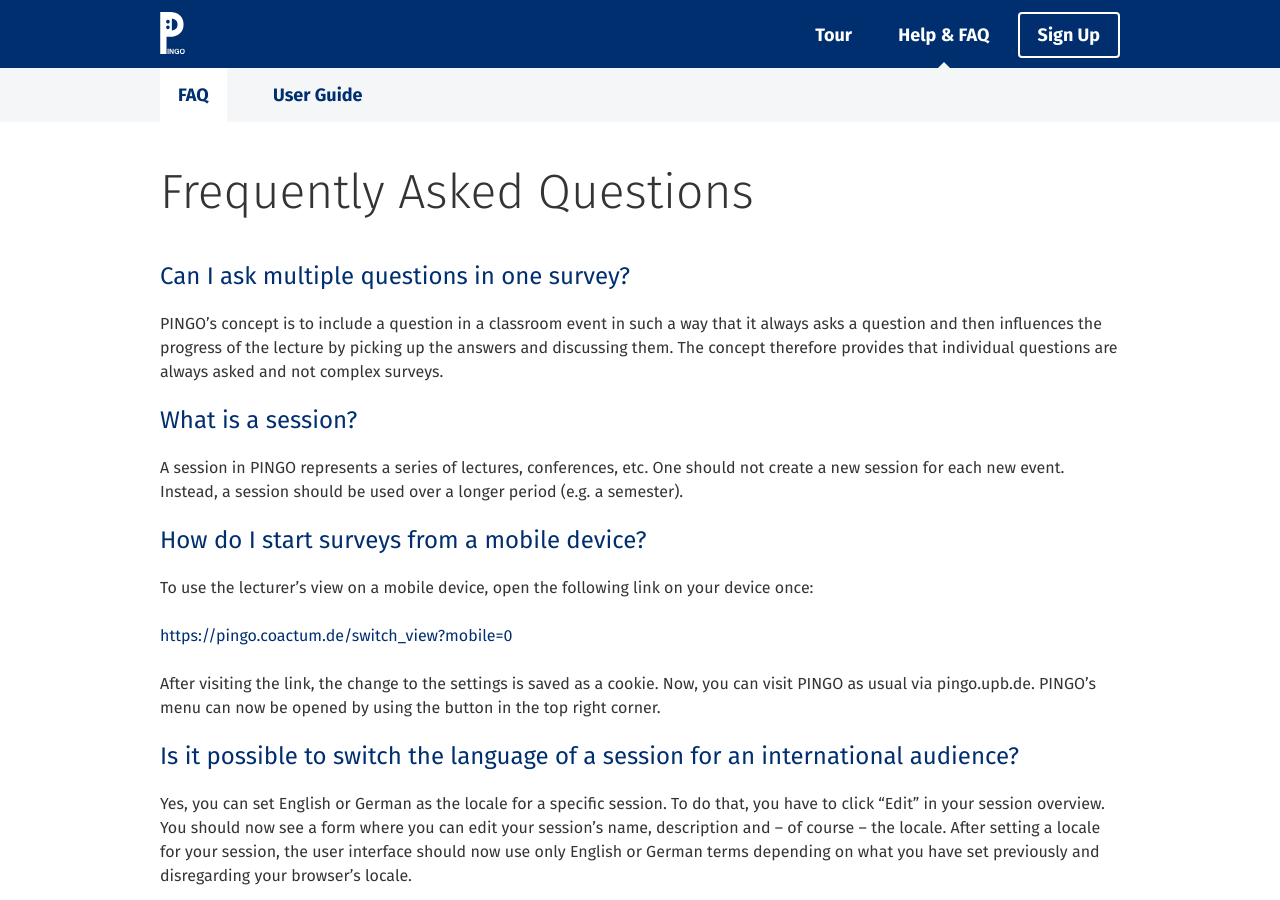
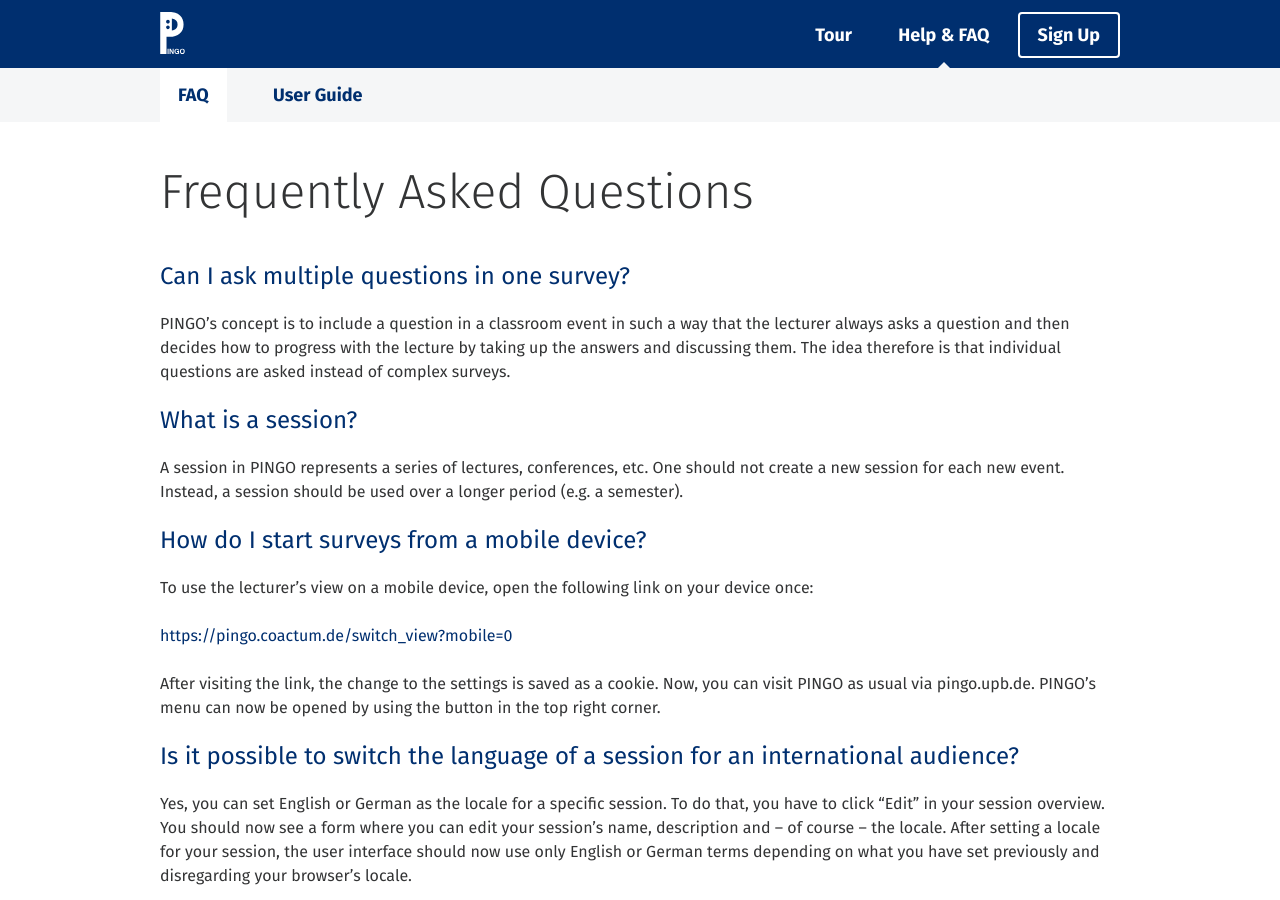
Before and after one commit to PingoUPB/pingoupb.github.io, a Jekyll site: the page built from en/faq/index.md, in a window 1280 px wide and 900 px high. Built offline with Jekyll 4.4.1, drawn with Linux system fonts in a browser that asks for light colours; nearby versions of some CDN libraries.

Commit message:
Update index.md

```diff
--- a/en/faq/index.md
+++ b/en/faq/index.md
@@ -6,7 +6,7 @@
 # Frequently Asked Questions
 
 ## Can I ask multiple questions in one survey?
-PINGO's concept is to include a question in a classroom event in such a way that it always asks a question and then influences the progress of the lecture by picking up the answers and discussing them. The concept therefore provides that individual questions are always asked and not complex surveys.
+PINGO’s concept is to include a question in a classroom event in such a way that the lecturer always asks a question and then decides how to progress with the lecture by taking up the answers and discussing them. The idea therefore is that individual questions are asked instead of complex surveys.
 
 ## What is a session?
 
```
